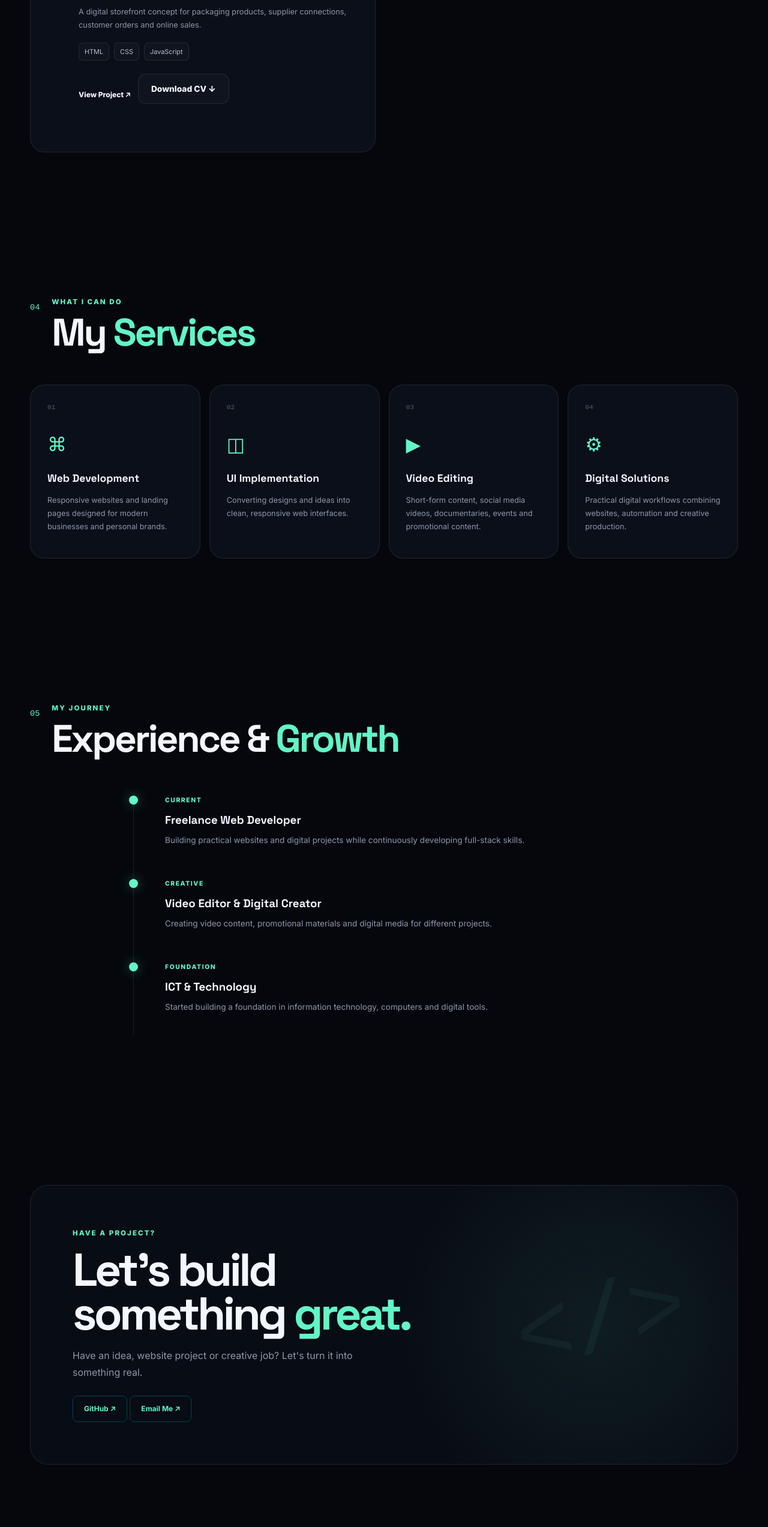
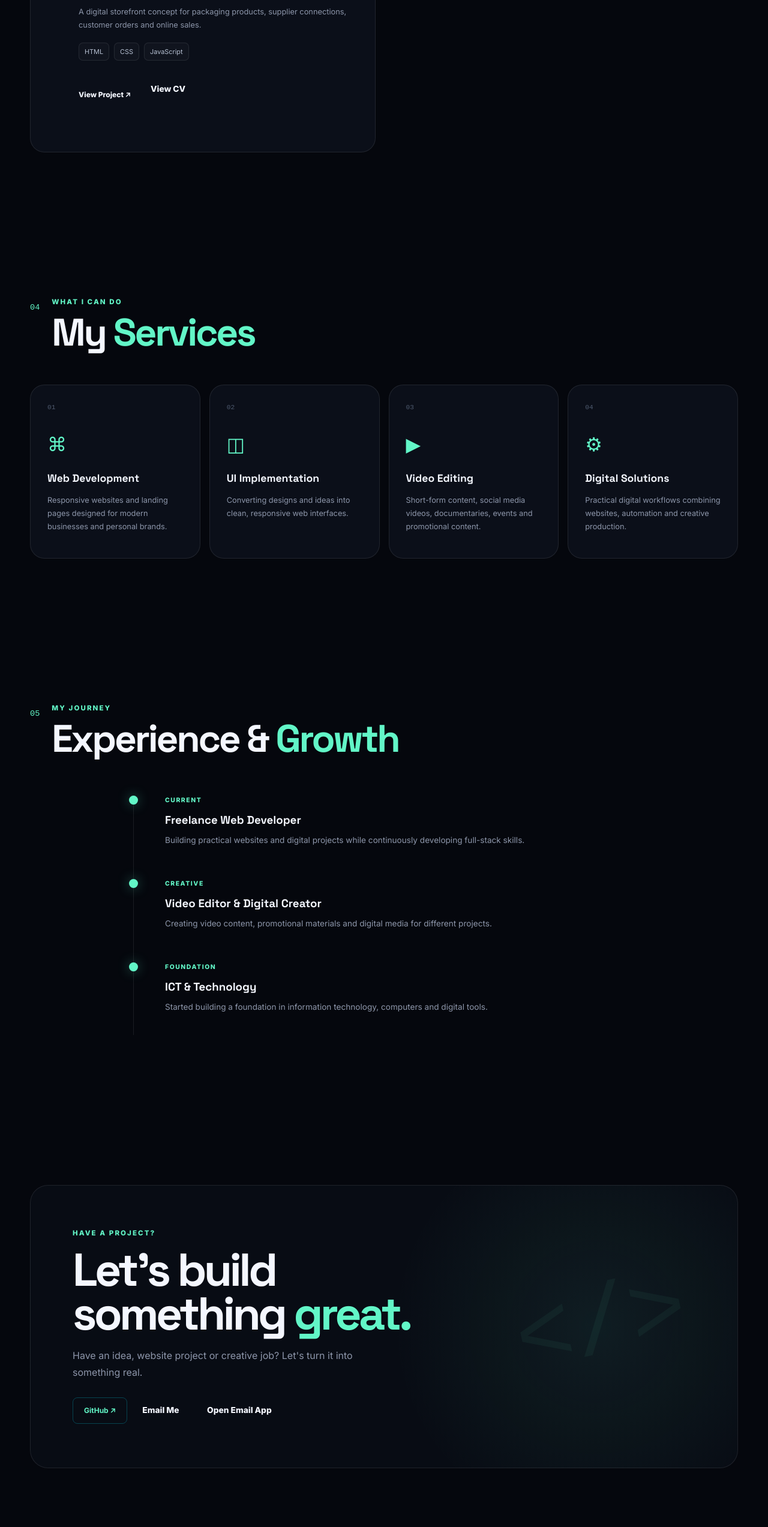
Before and after one commit to leanric28-design/leanric-dev-portfolio, a plain HTML site: page index.html in a window 1280 px wide. Shown: the part 4855-7400 px from the top of the page at 60% size. Drawn offline with Linux system fonts and the light colour scheme.

Commit message:
Fix CV file path

```diff
--- a/index.html
+++ b/index.html
@@ -596,12 +596,10 @@
 >
   View Project ↗
 </a>
-<a
-  href="Leanric-Dasigan-CV.pdf"
-  class="btn btn-secondary"
-  download
->
-  Download CV ↓
+<a href="./documents/Leanric-Dasigan-CV.pdf"
+   target="_blank"
+   class="btn">
+    View CV
 </a>
 
         </div>
@@ -760,11 +758,14 @@
 >
   GitHub ↗
 </a>
-<a
-  href="mailto:dasiganleanric1@gmail.com"
-  class="contact-link"
->
-  Email Me ↗
+<a href="https://mail.google.com/mail/?view=cm&fs=1&to=dasiganleanric1@gmail.com"
+   target="_blank"
+   class="btn">
+    Email Me
+</a>
+
+<a href="mailto:dasiganleanric1@gmail.com" class="btn">
+    Open Email App
 </a>
 
     </div>
```
